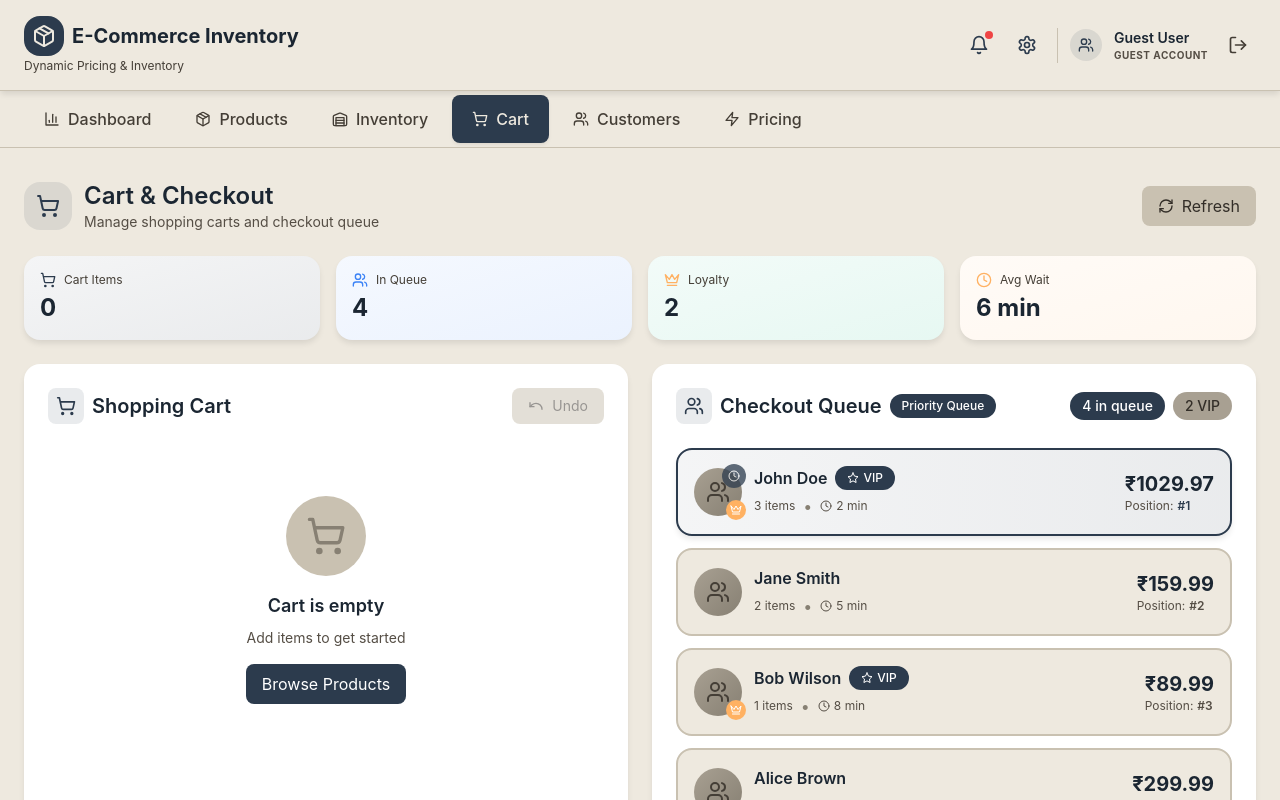
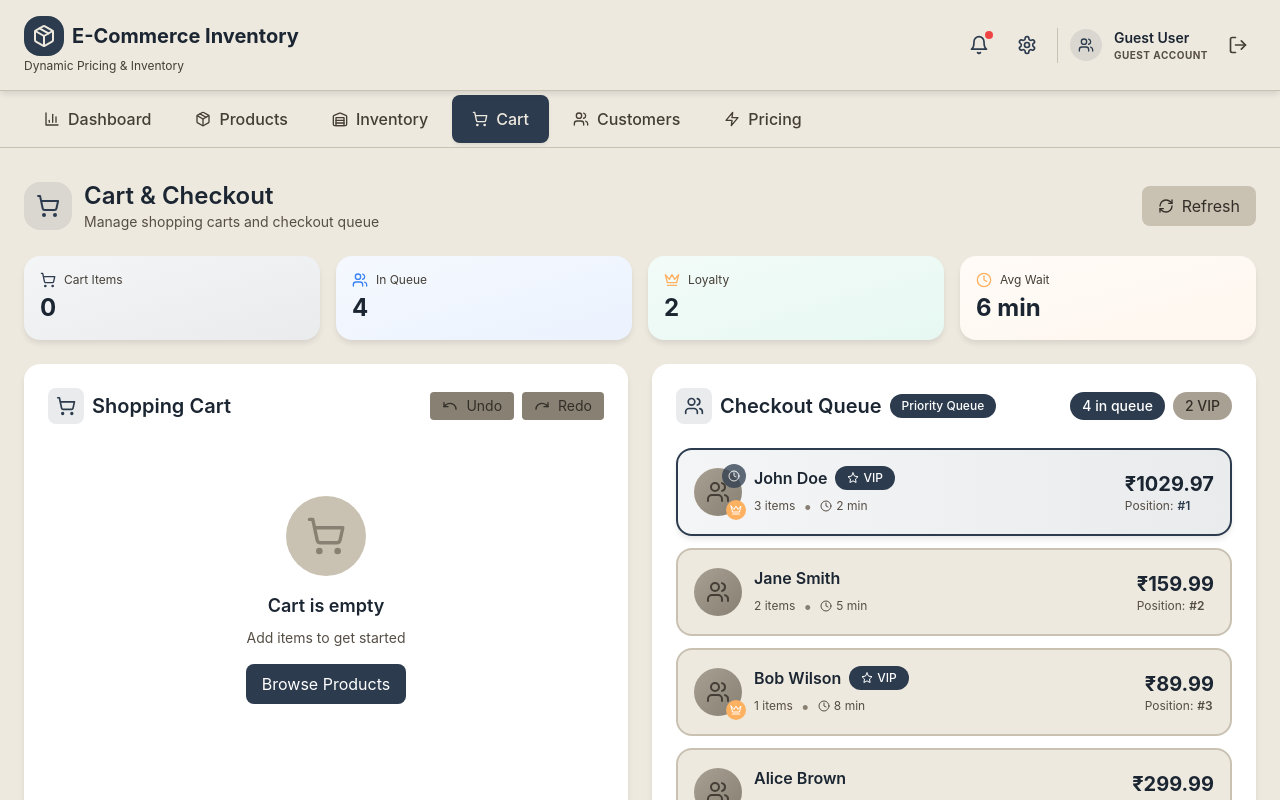
Before and after one commit to ishitanakhawa/InventorySystem, a React (Vite) app in the folder ecommerce-inventory-system/frontend/: page /cart in a window 1280 px wide. Both pictures are taken after a click on the button "Continue as Guest (Read-Only)". Shown: the top 800 px of the page. Built offline with nearby package versions, Linux system fonts and the light colour scheme.

Commit message:
Added Redo button

```diff
--- a/ecommerce-inventory-system/frontend/src/components/CartManagement.jsx
+++ b/ecommerce-inventory-system/frontend/src/components/CartManagement.jsx
@@ -18,7 +18,6 @@ import {
   Shield,
   Star,
   RefreshCw,
-  Package,
 } from "lucide-react";
 
 const CartManagement = () => {
@@ -26,6 +25,8 @@ const CartManagement = () => {
   const [checkoutQueue, setCheckoutQueue] = useState([]);
   const [showAddCustomerModal, setShowAddCustomerModal] = useState(false);
   const [loading, setLoading] = useState(true);
+  const [historyIndex, setHistoryIndex] = useState(0);
+  const [historyLength, setHistoryLength] = useState(1); // new state for history length
 
   useEffect(() => {
     loadData();
@@ -38,12 +39,18 @@ const CartManagement = () => {
       setCartItems(items);
       const queue = await cartDb.getQueue();
       setCheckoutQueue(queue);
+      const index = await cartDb.getHistoryIndex();
+      setHistoryIndex(index);
+
+      const length = await cartDb.getHistoryLength(); // new method to get length
+      setHistoryLength(length);
     } catch (error) {
       console.error("Failed to load cart/queue:", error);
     } finally {
       setLoading(false);
     }
   };
+
 
   const handleAddToCart = async (product) => {
     try {
@@ -60,6 +67,15 @@ const CartManagement = () => {
       loadData();
     } catch (error) {
       console.error("Failed to undo cart action:", error);
+    }
+  };
+
+  const handleRedo = async () => {
+    try {
+      await cartDb.redo();
+      loadData();
+    } catch (error) {
+      console.error("Failed to redo cart action:", error);
     }
   };
 
@@ -110,9 +126,12 @@ const CartManagement = () => {
 
   const handleAddCustomer = async (customerData) => {
     try {
-      // Priority Queue enqueue with loyalty member prioritization
-      const total = cartTotal > 0 ? (cartTotal * 1.08) : Number(Math.floor(100 + Math.random() * 800));
-      const itemsCount = totalItems > 0 ? totalItems : Number(Math.floor(1 + Math.random() * 4));
+      const total =
+        cartTotal > 0
+          ? cartTotal * 1.08
+          : Number(Math.floor(100 + Math.random() * 800));
+      const itemsCount =
+        totalItems > 0 ? totalItems : Number(Math.floor(1 + Math.random() * 4));
 
       const newQueue = await cartDb.enqueue({
         name: customerData.name,
@@ -123,7 +142,6 @@ const CartManagement = () => {
       setCheckoutQueue(newQueue);
       setShowAddCustomerModal(false);
 
-      // If we checked out our own cart, clear it!
       if (cartItems.length > 0) {
         await cartDb.clear();
         setCartItems([]);
@@ -258,14 +276,24 @@ const CartManagement = () => {
               </div>
               <h3 className="font-semibold">Shopping Cart</h3>
             </div>
+            {/* Undo and Redo buttons */}
             <div className="flex gap-2">
               <button
                 onClick={handleUndo}
-                disabled={cartItems.length === 0}
-                className="btn-tertiary flex items-center gap-2 disabled:opacity-50 text-sm"
+                disabled={historyIndex <= 0}
+                className="btn-tertiary bg-gray-300 hover:bg-gray-400 rounded px-3 py-1 flex items-center gap-2 text-sm  disabled:cursor-not-allowed"
               >
                 <Undo className="w-4 h-4" />
                 Undo
+              </button>
+
+              <button
+                onClick={handleRedo}
+                disabled={historyIndex >= historyLength - 1} // Using historyLength (new state)
+                className="btn-tertiary bg-gray-300 hover:bg-gray-400 rounded px-3 py-1 flex items-center gap-2 text-sm disabled:cursor-not-allowed"
+              >
+                <Redo className="w-4 h-4" />
+                Redo
               </button>
             </div>
           </div>
```
Also changed, not shown: 1 other file (tests, documents, lock files or other folders).
